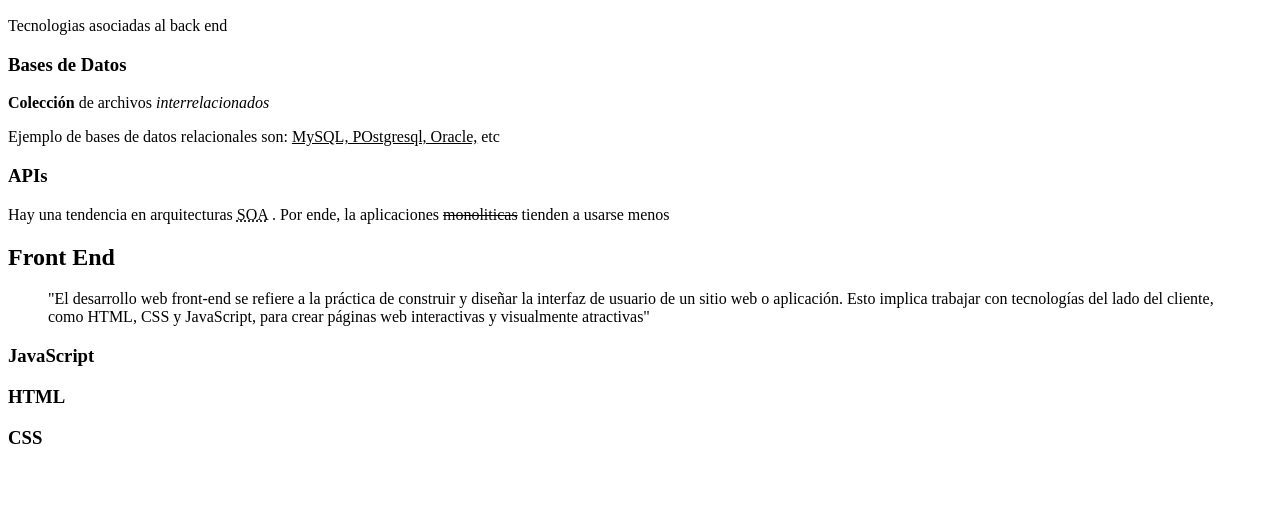
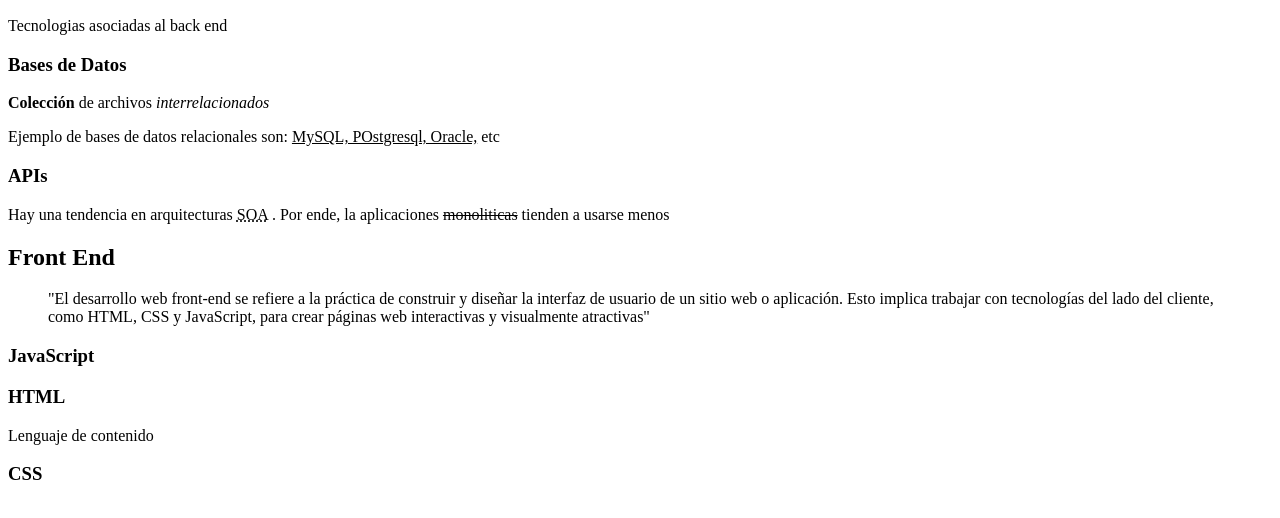
Before and after one commit to jhonmendez/ProyectoWebI2025, a plain HTML site: page html/ejercicio1.html in a window 1280 px wide. Shown: the part 110-628 px from the top of the page. Drawn offline with Linux system fonts and the light colour scheme.

Commit message:
Agregue un tag p

```diff
--- a/html/ejercicio1.html
+++ b/html/ejercicio1.html
@@ -40,6 +40,9 @@
 
     <h3>JavaScript</h3>
     <h3>HTML</h3>
+
+    <p>Lenguaje de contenido</p>
+
     <h3>CSS</h3>
 
 </body>
```
